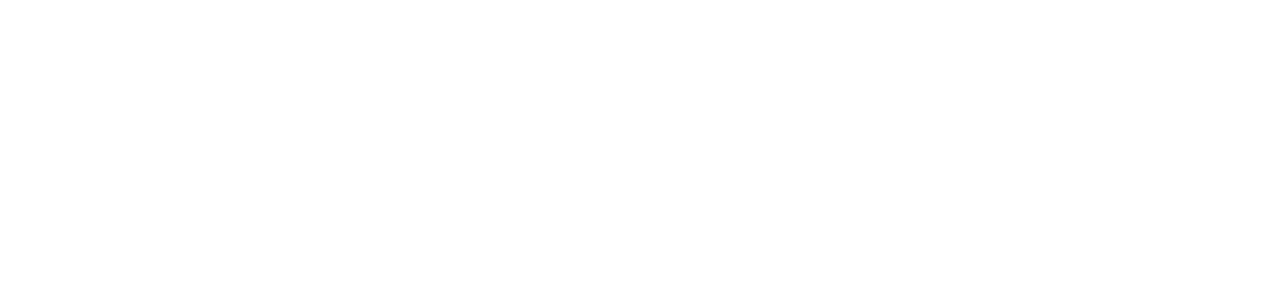
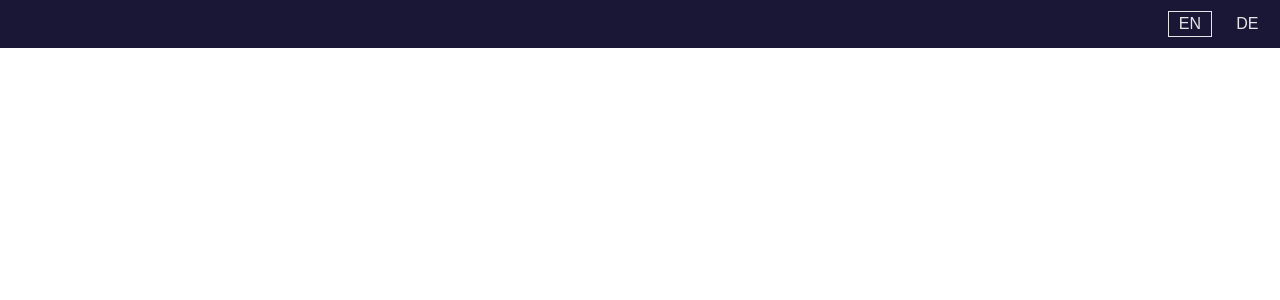
Before and after one commit to SutonToch/Portfolio, a React (Vite) app: page / in a window 1280 px wide. Shown: the top 300 px of the page. Built offline with nearby package versions, Linux system fonts and the light colour scheme.

Commit message:
add header

```diff
--- a/src/App.tsx
+++ b/src/App.tsx
@@ -1,9 +1,24 @@
+import { useState } from 'react'
+import Hero from './components/Hero.tsx'
 import './styles/App.css'
 
 export default function App() {
 
+  const [lang, setLang] = useState("EN")
+
   return (
     <>
+      <header>
+        <div className="container">
+          <div className="lang-container">
+            <button className={lang == "EN" ? "lang active" : "lang"} onClick={() => setLang("EN")}>EN</button>
+            <button className={lang == "DE" ? "lang active" : "lang"} onClick={() => setLang("DE")}>DE</button>
+          </div>
+        </div>
+      </header>
+      <Hero />
+      {/* Projekte */}
+      {/* Footer */}
     </>
   )
 }
--- /dev/null
+++ b/src/components/Hero.tsx
@@ -0,0 +1,10 @@
+// import './styles/Hero.css'
+
+
+export default function Hero() {
+
+  return (
+    <div>
+    </div>
+  )
+}
--- a/src/styles/App.css
+++ b/src/styles/App.css
@@ -1,3 +1,31 @@
+header {
+  background-color: hsl(245, 40%, 15%);
+  padding: 0.75em;
+}
 
+.container {
+  max-width: 1440px;
+  margin: 0 auto;
+}
+
+.lang-container {
+  display: flex;
+  gap: 1em;
+  font-size: 1rem;
+  width: fit-content;
+  margin-left: auto;
+}
+
+.lang {
+  color: hsl(0, 0%, 90%);
+  font-size: inherit;
+  border: none;
+  background-color: hsl(245, 40%, 15%);
+  padding: 0.2em 0.6em;
+}
+
+.active {
+  outline: 1px solid hsl(0, 0%, 90%);
+}
 
 /*# sourceMappingURL=App.css.map */
--- /dev/null
+++ b/src/styles/Hero.css
@@ -0,0 +1,3 @@
+
+
+/*# sourceMappingURL=Hero.css.map */
--- a/src/styles/scss/App.scss
+++ b/src/styles/scss/App.scss
@@ -0,0 +1,31 @@
+@use 'variables' as var;
+
+header {
+    background-color: var.$clr-darkblue;
+    padding: 0.75em;
+}
+
+.container {
+    max-width: 1440px;
+    margin: 0 auto;
+}
+
+.lang-container {
+    display: flex;
+    gap: 1em;
+    font-size: 1rem;
+    width: fit-content;
+    margin-left: auto;
+}
+
+.lang {
+    color: var.$clr-white;
+    font-size: inherit;
+    border: none;
+    background-color: var.$clr-darkblue;
+    padding: 0.2em 0.6em;
+}
+
+.active {
+    outline: 1px solid var.$clr-white;
+}
--- /dev/null
+++ b/src/styles/scss/_variables.scss
@@ -0,0 +1,2 @@
+$clr-darkblue: hsl(245, 40%, 15%);
+$clr-white: hsl(0,0%,90%);
```
Also changed, not shown: src/styles/scss/Hero.scss (added), 2 other files (tests, documents, lock files or other folders).
